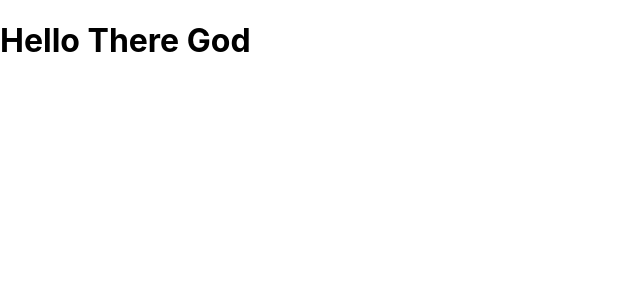
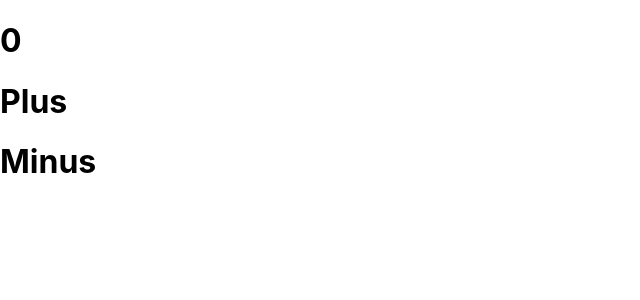
Before and after one commit to katungi/korny, a React (Create React App) app: page / in a window 1280 px wide. Shown: the top 300 px of the page, without its empty margins (0-640 px from the left). Built offline with nearby package versions, Linux system fonts and the light colour scheme.

Commit message:
learning react hoot (useState)

```diff
--- a/src/App.js
+++ b/src/App.js
@@ -1,12 +1,15 @@
 import React from 'react';
 import HelloWorld from './components/HelloWorld';
+import CounterExample from './components/CounterExample';
 import './App.css';
 
 function App() {
   return (
     // react must always return a single element
     <div>
-     <HelloWorld name="God"/>
+     {/* <HelloWorld name="God"/> */}
+
+     <CounterExample/>
     </div>
   );
 }
--- /dev/null
+++ b/src/components/CounterExample.js
@@ -0,0 +1,19 @@
+import React,{useState} from "react";
+
+function CounterExample() {
+    const [count, setCount] =useState(0);
+    // console.log(useState(0))
+  return(
+  <div>
+      <h1>
+          {count}
+      </h1>
+
+      <h1 onClick={()=> setCount(count+1)}>Plus</h1>
+
+      <h1 onClick={()=> setCount(count-1)}>Minus</h1>
+    </div>
+    )
+}
+
+export default CounterExample;
```
